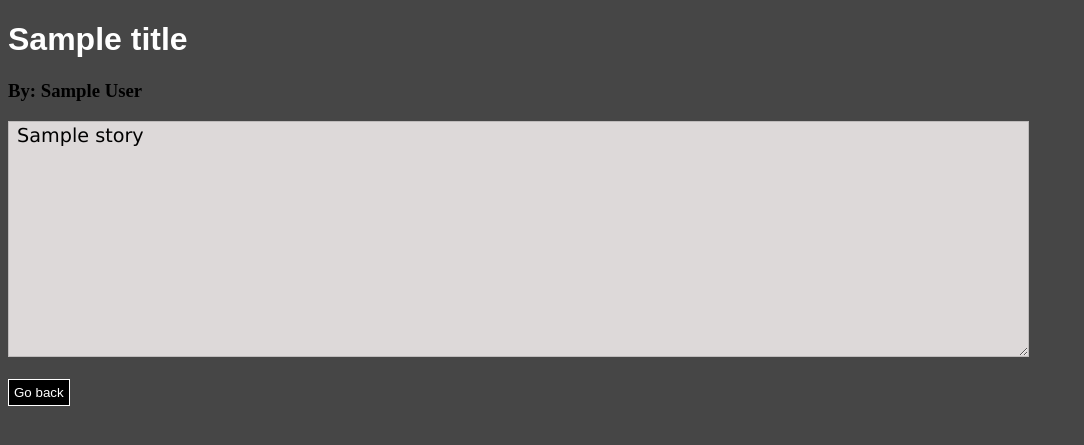
After one commit to mo-balsara/Say-WHAT-archived, a Flask app: template templates/read.html in a window 1280 px wide. The commit adds this page. Shown: the top 445 px of the page, without its empty margins (0-1084 px from the left). Run offline with Flask 2, Linux system fonts and the light colour scheme; the template is opened without the code that fills it: most values are stand-ins (such as "Sample title", 1, 10 or a date in 2020).

Commit message:
ok refreshing works :D

```diff
--- a/main.py
+++ b/main.py
@@ -9,7 +9,14 @@ def home():
 
 @app.route('/read/<id>')
 def read(id):
-    resp = requests.get('https://saywhatserver.lamaqdahodwala.repl.co')
-    content = resp.text
-    return content
+    resp = requests.get('https://saywhatserver.lamaqdahodwala.repl.co/read/{0}'.format(id))
+    content = list(resp.text)
+    badchars = [
+        '[', ']',
+        '"', ',', "'",
+        ' '
+    ]
+    content = [i for i in content if i not in badchars]
+    print(content)
+    return render_template('read.html', title=content[0], author=content[1], story=content[2])
 app.run('127.0.0.1', port=5555)
--- a/static/script.js
+++ b/static/script.js
@@ -1,11 +1,12 @@
 function createdivs(data){
+    let div = document.getElementById('allstories')
+    div.innerHTML = ''
     data = new Map(Object.entries(JSON.parse(data)))
     for (var i of data){
         let lnk = document.createElement('a')
         let id = String(i[0])
         lnk.href = `/read/${id}`
-        lnk.innerHTML = 'joe mama'
-        let div = document.getElementById('allstories')
+        lnk.innerHTML = "Read me!"
         div.append(lnk)
     }
 }
--- a/static/style.css
+++ b/static/style.css
@@ -5,6 +5,11 @@ body{
 p, h1{
   color: white;
   font-family: sans-serif;
+}
+
+textarea{
+  font-size: larger;
+  font-family: Verdana, Geneva, Tahoma, sans-serif;
 }
 
 #allstories{
--- /dev/null
+++ b/templates/read.html
@@ -0,0 +1,17 @@
+<!DOCTYPE html>
+<html lang="en">
+<head>
+    <meta charset="UTF-8">
+    <meta http-equiv="X-UA-Compatible" content="IE=edge">
+    <meta name="viewport" content="width=device-width, initial-scale=1.0">
+    <title>Document</title>
+    <link rel="stylesheet" href="/static/style.css">
+</head>
+<body>
+    <script src="static/script.js"></script>
+    <h1>{{title}}</h1>
+    <h3>By: {{author}}</h3>
+    <textarea disabled='disabled' cols="100" rows="10"> {{story}} </textarea><br><br>
+    <a href="/"><button>Go back</button></a>
+</body>
+</html>
```
